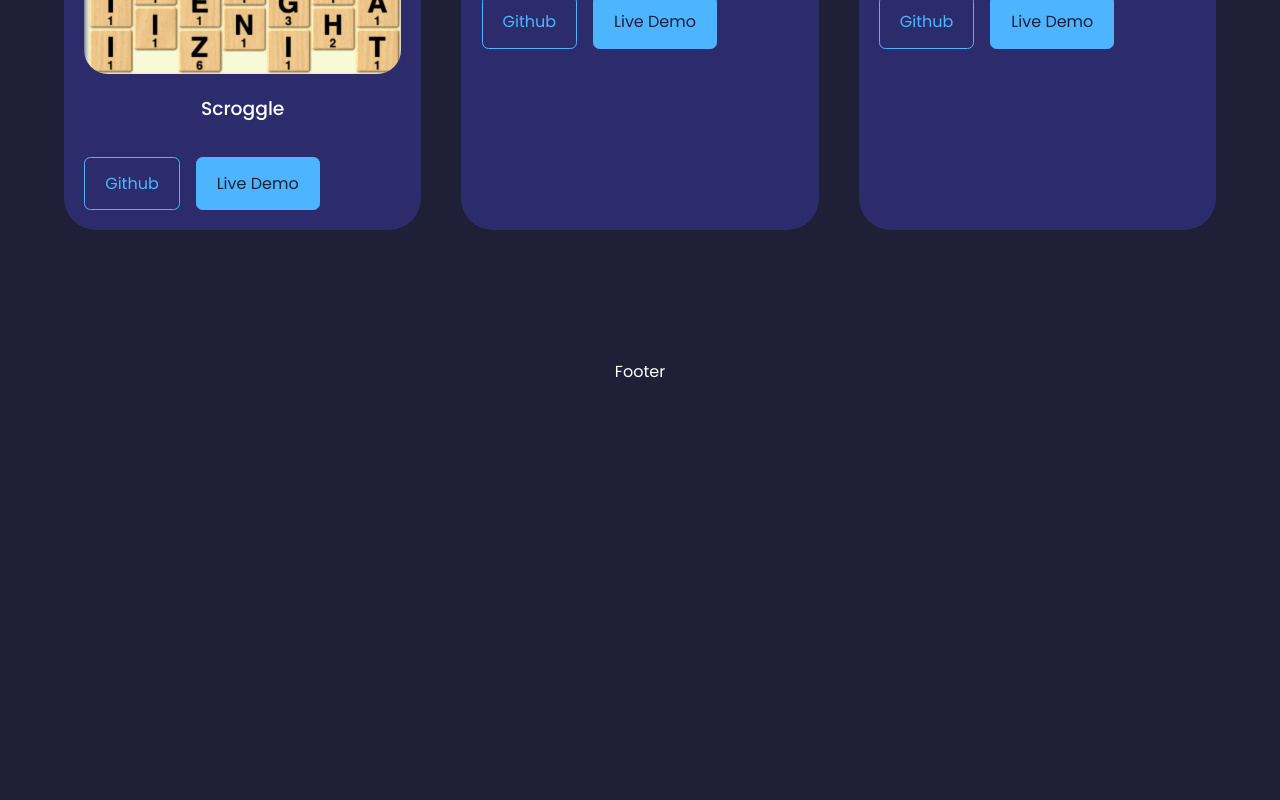
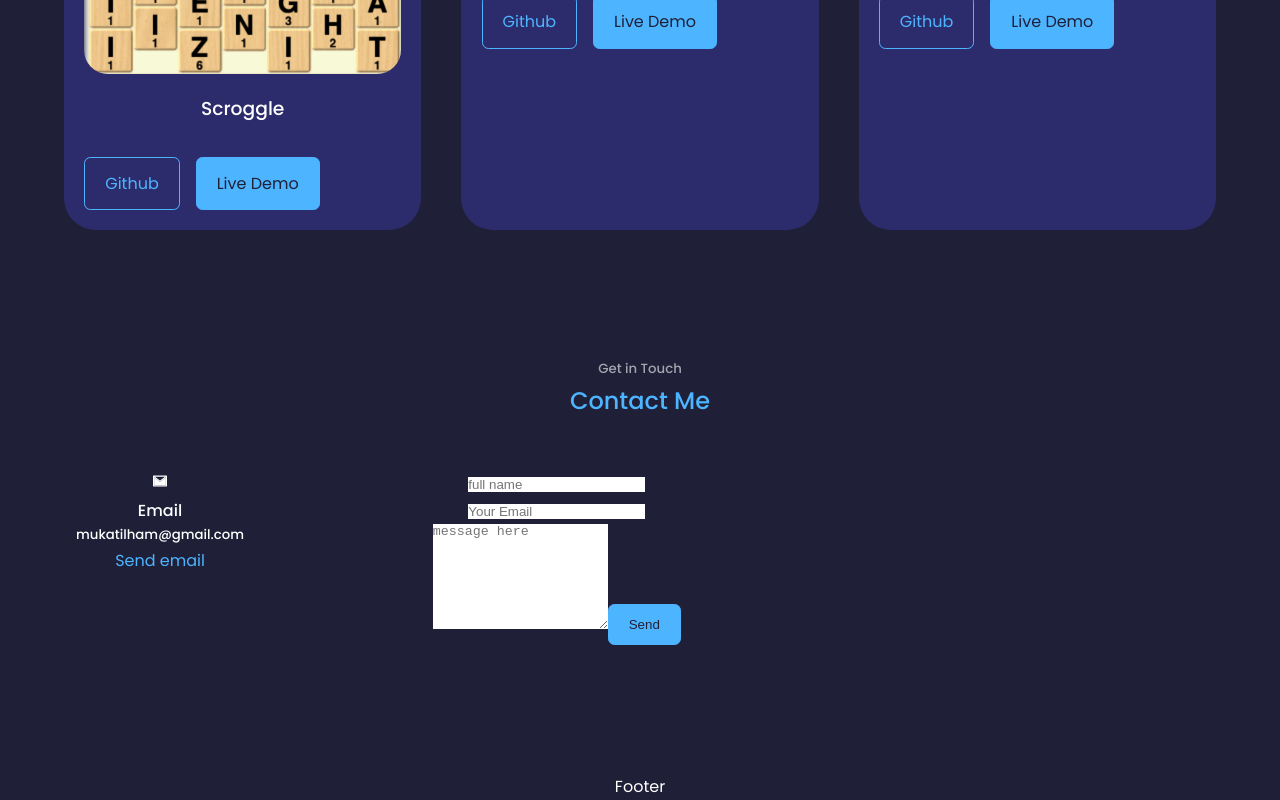
Before and after one commit to ilham0713/site, a React (Create React App) app: page / in a window 1280 px wide. Shown: the part 2527-3327 px from the top of the page. Before the commit the page ends 2913 px from the top, so only its background shows below. Built offline with nearby package versions, Linux system fonts and the light colour scheme; a web font is replaced by a local one.

Commit message:
almost done with contact

```diff
--- a/package.json
+++ b/package.json
@@ -1,5 +1,5 @@
 {
-  "homepage": "http://ilhammukati.com",
+  "homepage": "http://ilham0713.github.io/site",
   "name": "site",
   "version": "0.1.0",
   "private": true,
--- a/src/App.jsx
+++ b/src/App.jsx
@@ -1,7 +1,7 @@
 import React from 'react'
 import Nav from './components/nav/Nav'
 import Header from './components/header/Header'
-import Expertise from './components/expertise/Expertise'
+import Contact from './components/contact/Contact'
 import Experience from './components/experience/Experience'
 import Projects from './components/projects/Projects'
 import Footer from './components/footer/Footer'
@@ -16,6 +16,7 @@ const App = () => {
             {/* <Expertise /> */}
             <Experience />
             <Projects />
+            <Contact />
             <Footer />
 
         </>
--- /dev/null
+++ b/src/components/contact/Contact.jsx
@@ -0,0 +1,34 @@
+import { className } from 'gridjs';
+import React from 'react';
+import './contact.css';
+import {AiTwotoneMail} from 'react-icons/ai'
+
+const Contact = () => {
+    return (
+        <section id = "#contact">
+            <h5>Get in Touch</h5>
+            <h2>Contact Me</h2>
+            <div className='container contact__container'>
+                <div className="contact__options">
+                    <article className="contact__option">
+                        <AiTwotoneMail/>
+                        <h4>Email</h4>
+                        <h5>mukatilham@gmail.com</h5>
+                        <a href = "mailto:mukatilham@gmail.com<">Send email</a>
+                    </article>
+                </div>
+                {/* end of contact options */}
+                <form action = "">
+                    <input type = "text" name = 'name' placeholder = 'full name' required/>
+                    <input type = "text" email = 'email' placeholder = 'Your Email' required/>
+                    <textarea name= "message" rows = "7" placeholder = 'message here' required></textarea>
+                    <button type = "submit" className= "btn btn-prim">Send</button>
+                </form>
+
+            </div>
+
+        </section>
+    )
+}
+
+export default Contact
--- /dev/null
+++ b/src/components/contact/contact.css
@@ -0,0 +1,6 @@
+.container.contact__container{
+    width: 50%;
+    display: grid;
+    grid-template-columns: 50% 50%;
+    gap: 12%;
+}
```
